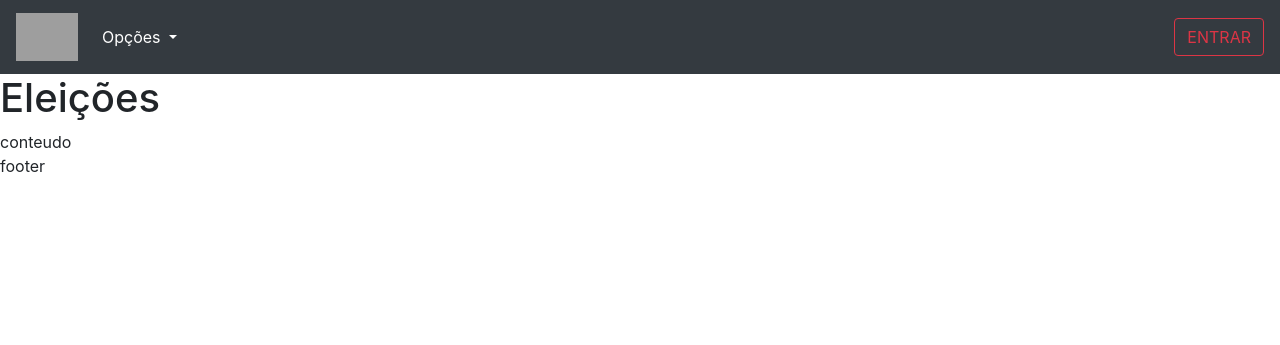
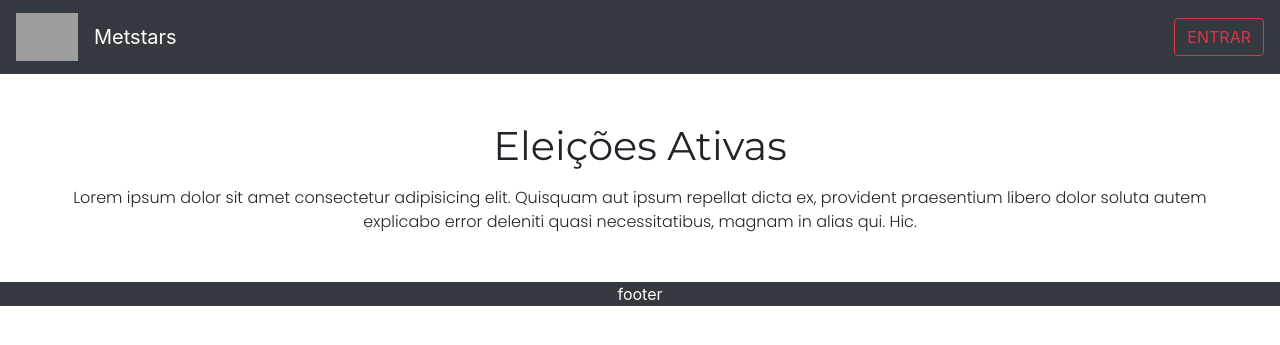
Before and after one commit to Raylla-Silva12/Metstar_Hackaton, a PHP site: page / in a window 1280 px wide. Shown: the top 345 px of the page. Run offline with PHP 8.4, Linux system fonts and the light colour scheme; grey boxes are pictures that could not be loaded.

Commit message:
alterações intermediarias no index

```diff
--- a/css/style.css
+++ b/css/style.css
@@ -0,0 +1,9 @@
+@import url('https://fonts.googleapis.com/css2?family=Montserrat&family=Poppins:wght@300&display=swap');
+
+h1 {
+    font-family: 'Montserrat', sans-serif;
+}
+
+main {
+    font-family: 'Poppins', sans-serif;
+}
--- a/index.php
+++ b/index.php
@@ -18,20 +18,11 @@
     <!-- NAVIGATION -->
     <nav class="navbar navbar-expand navbar-light bg-dark">
         <a class="navbar-brand" href="#">
-        <img src="#" width="62" height="48" alt="logo-abura">
+            <img src="#" width="62" height="48" alt="">
         </a>
         <div class="collapse navbar-collapse" id="navbarSupportedContent">
             <ul class="navbar-nav mr-auto">
-            <li class="nav-item dropdown">
-                <a class="nav-link dropdown-toggle text-white" href="#" id="navbarDropdown" role="button" data-toggle="dropdown" aria-expanded="false">
-                    Opções
-                </a>
-                <div class="dropdown-menu" aria-labelledby="navbarDropdown">
-                    <a class="dropdown-item" href="#">Nome</a>
-                    <div class="dropdown-divider"></div>
-                    <a class="dropdown-item" href="#">Nome</a>
-                </div>
-            </li>
+                <a class="navbar-brand text-white" href="#">Metstars</a>
             </ul>
         </div>
         <a href="#"><button class="btn btn-outline-danger my-2 my-sm-0" type="submit">ENTRAR</button></a>
@@ -39,12 +30,14 @@
     <!-- FIM NAVIGATION -->
 
     <header>
-        <h1>Eleições</h1>
+        <h1 class="text-center mt-5 mb-3">Eleições Ativas</h1>
     </header>
-    <main>
-        conteudo
+
+    <main class="text-center mx-5">
+        Lorem ipsum dolor sit amet consectetur adipisicing elit. Quisquam aut ipsum repellat dicta ex, provident praesentium libero dolor soluta autem explicabo error deleniti quasi necessitatibus, magnam in alias qui. Hic.
     </main>
-    <footer>
+
+    <footer class="text-center mt-5 bg-dark text-white">
         footer
     </footer>
 
```
Lines whose indentation alone changed are shown as unchanged.
